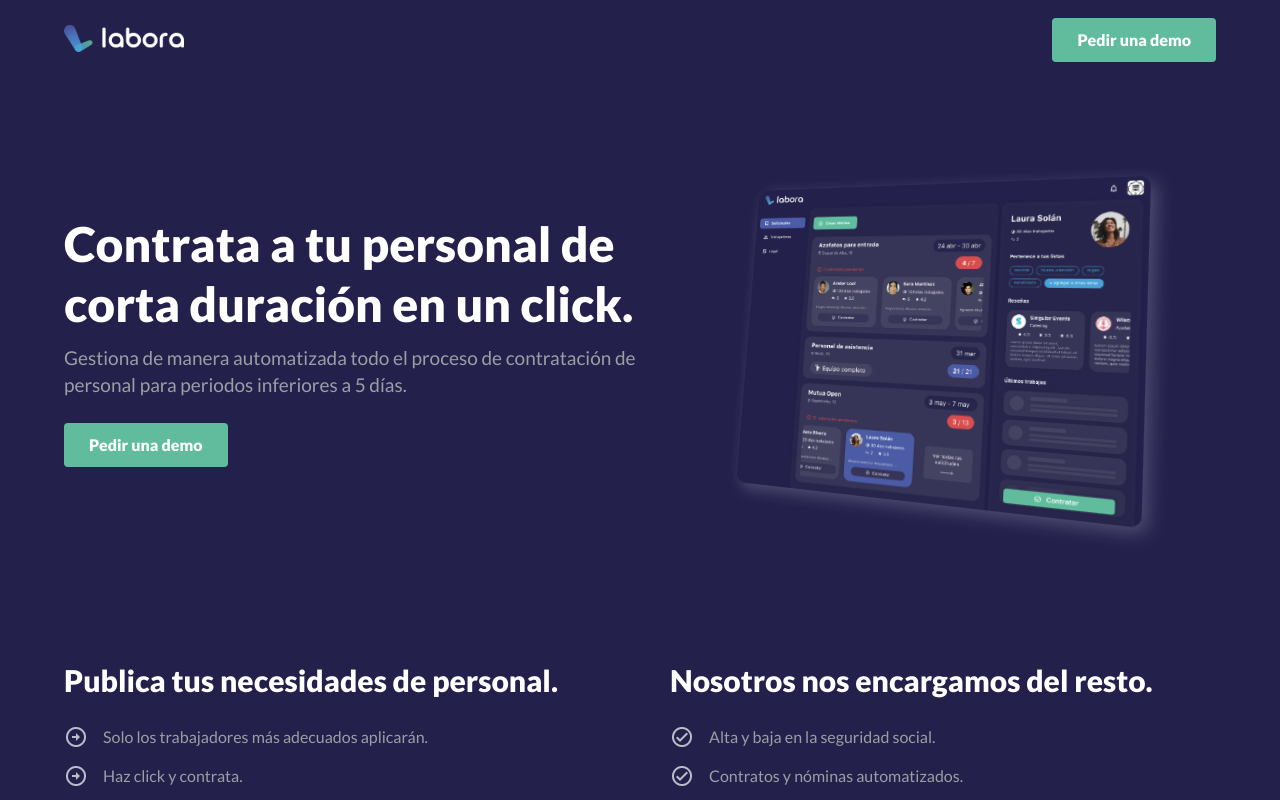
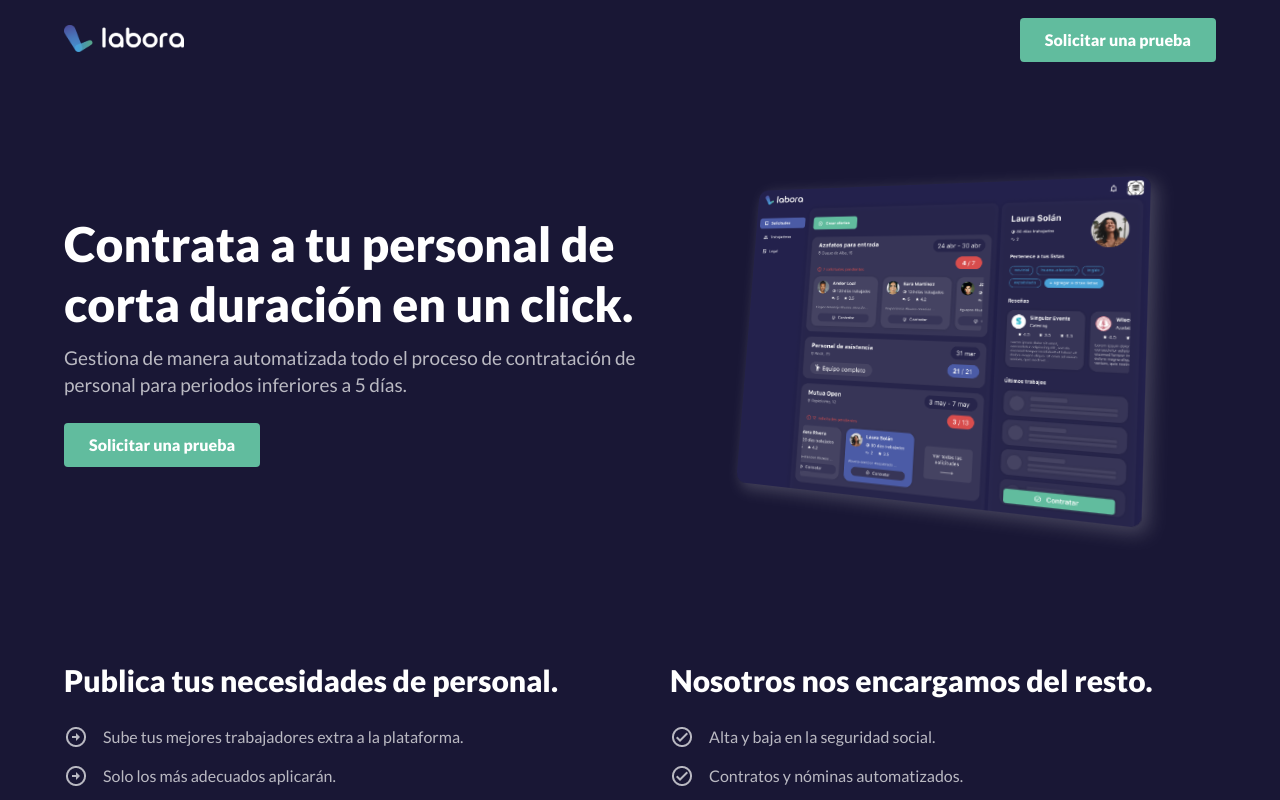
Before and after one commit to peralson/landing-labora, a React (Create React App) app: page / in a window 1280 px wide. Shown: the top 800 px of the page. Built offline with nearby package versions, Linux system fonts and the light colour scheme.

Commit message:
CTA changed and so have the colors.

```diff
--- a/public/index.css
+++ b/public/index.css
@@ -1,3 +1,3 @@
 body {
-    background-color: #23214C;
+    background-color: #191735;
 }
--- a/src/assets/styles/Vars.scss
+++ b/src/assets/styles/Vars.scss
@@ -4,12 +4,12 @@
 $font: 'Lato', sans-serif;
 
 // Colors
-$primary: #23214C;
-$lightprimary: #4F4D70;
+$primary: #191735;
+$lightprimary: rgba(255, 255, 255, .1);
 $accent: #61BC9E;
 $white: #ffffff;
-$darkgrey: #9D9EA3;
-$lightgrey: #E5E5E5;
+$darkgrey: rgba(255, 255, 255, .7);
+$lightgrey: rgba(255, 255, 255, .1);
 $link: #49A2D7;
 $selected: #4B5BA6;
 $red: #D84D4D;
--- a/src/assets/styles/components/Hero.scss
+++ b/src/assets/styles/components/Hero.scss
@@ -44,7 +44,7 @@
     height: 320px;
     border-radius: 10px;
     transform: perspective(15cm) rotateY(-15deg) rotateX(5deg) rotateZ(2deg);
-    box-shadow: 5px 5px 16px rgba($color: $white, $alpha: .2);
+    box-shadow: 5px 5px 16px rgba($color: $lightgrey, $alpha: .2);
     overflow: hidden;
 }
 
--- a/src/assets/styles/components/TextButton.scss
+++ b/src/assets/styles/components/TextButton.scss
@@ -8,10 +8,10 @@
     font-size: 16px;
     line-height: 24px;
     text-align: center;
-    color: $accent;
+    color: $link;
 }
 
 .textButtonText a {
-    color: $accent;
+    color: $link;
     text-decoration: none;
 }
--- a/src/components/Header.jsx
+++ b/src/components/Header.jsx
@@ -21,7 +21,7 @@ const Header = ({ isDemo }) => (
                 </div> */}
                 {!isDemo && (
                     <Link to="/demo">
-                        <PrimaryButton>Pedir una demo</PrimaryButton>
+                        <PrimaryButton>Solicitar una prueba</PrimaryButton>
                     </Link>
                 )}
             </div>
--- a/src/components/Hero.jsx
+++ b/src/components/Hero.jsx
@@ -18,7 +18,7 @@ const Hero = () => (
                 <h5>Gestiona de manera automatizada todo el proceso de contratación de personal para periodos inferiores a 5 días.</h5>
                 <div className="hero__cta">
                     <Link to="/demo">
-                        <PrimaryButton>Pedir una demo</PrimaryButton>
+                        <PrimaryButton>Solicitar una prueba</PrimaryButton>
                     </Link>
                 </div>
             </div>
--- a/src/components/HowItWorks.jsx
+++ b/src/components/HowItWorks.jsx
@@ -15,14 +15,12 @@ const HowItWorks = () => (
             <div className="htw__side htw__left">
                 <SmallTitle>Publica tus necesidades de personal.</SmallTitle>
                 <ul>
-                    <Li text="Solo los trabajadores más adecuados aplicarán." type="todo" />
+                    <Li text="Sube tus mejores trabajadores extra a la plataforma." type="todo" />
+                    <Li text="Solo los más adecuados aplicarán." type="todo" />
                     <Li text="Haz click y contrata." type="todo" />
                 </ul>
                 <div className="htw__side__image-container">
-                    <img
-                        src={side}
-                        alt="Contrata en un click."
-                    />
+                    <img src={side} alt="Contrata en un click." />
                 </div>
             </div>
             <div className="gap"></div>
```
Also changed, not shown: src/assets/img/back.png.
